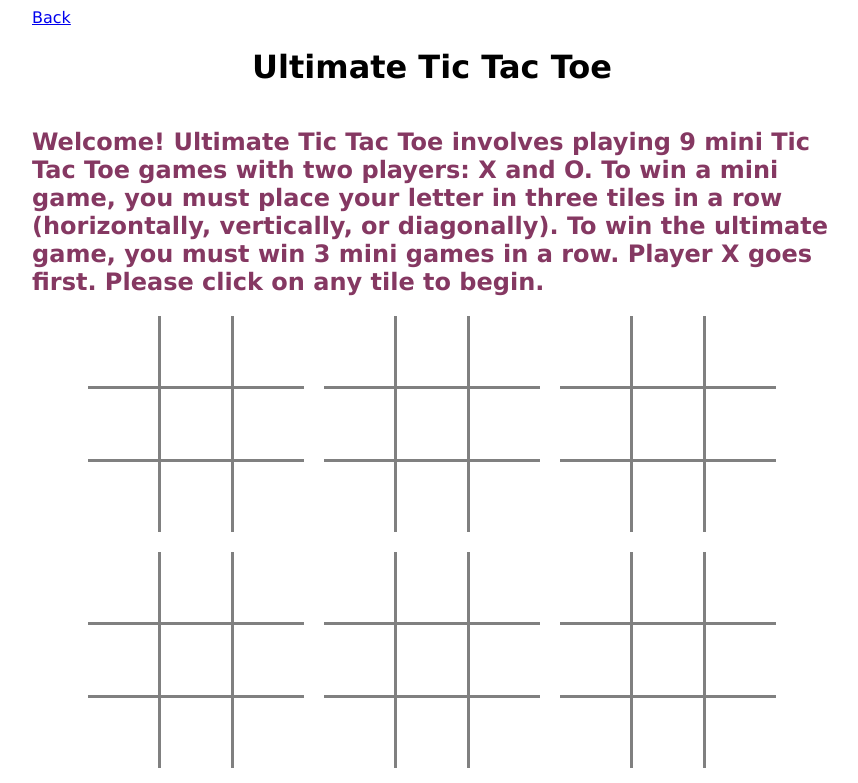
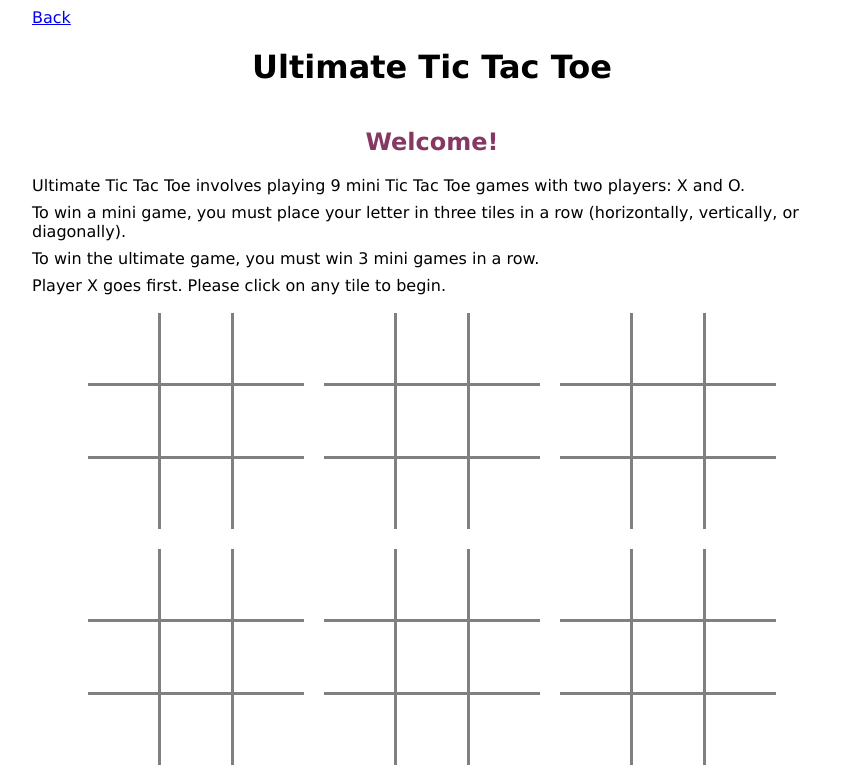
Before and after one commit to sophialuo/sophialuo.me, a Next.js app: page /ultimate-tic-tac-toe in a window 1280 px wide. Shown: the top 783 px of the page, without its empty margins (208-1066 px from the left). Built offline with nearby package versions, Linux system fonts and the light colour scheme.

Commit message:
better styling around messaging

```diff
--- a/app/components/UltimateTicTacToe/Main.tsx
+++ b/app/components/UltimateTicTacToe/Main.tsx
@@ -29,7 +29,7 @@ const Main: React.FC = () => {
     GameStatus.InProgress
   );
 
-  const [gameMessage, setGameMessage] = useState<string>(MSG_BEGINNING);
+  const [gameMessage, setGameMessage] = useState<string[]>(MSG_BEGINNING);
 
   useEffect(() => {
     if (moveCount === 0) {
@@ -111,7 +111,16 @@ const Main: React.FC = () => {
       </div>
       <div className="game-wrapper">
         <h1>Ultimate Tic Tac Toe</h1>
-        <h2 className="game-message">{gameMessage}</h2>
+        <h2 className="game-message">{gameMessage[0]}</h2>
+        {gameMessage.length > 0 && (
+          <div className="game-sub-message-wrapper">
+            {gameMessage.slice(1).map((msg) => (
+              <div className="game-sub-message" key={msg}>
+                {msg}
+              </div>
+            ))}
+          </div>
+        )}
         <div className="ultimate-board">
           {_.range(N).map((row: number) => {
             return (
--- a/app/components/UltimateTicTacToe/constants.tsx
+++ b/app/components/UltimateTicTacToe/constants.tsx
@@ -2,10 +2,17 @@ import { GameStatus } from "./types";
 
 export const N = 3;
 
-export const MSG_BEGINNING =
-  "Welcome! Ultimate Tic Tac Toe involves playing 9 mini Tic Tac Toe games with two players: X and O. To win a mini game, you must place your letter in three tiles in a row (horizontally, vertically, or diagonally). To win the ultimate game, you must win 3 mini games in a row. Player X goes first. Please click on any tile to begin.";
-export const MSG_CLICK_FOCUSED =
-  "Please click on an empty tile in the focused mini game.";
-export const MSG_CLICK_ANYWHERE =
-  "Please click on any empty tile in any mini game";
-export const MSG_GAME_OVER = (status: GameStatus) => `Game Over: ${status}`;
+export const MSG_BEGINNING = [
+  "Welcome!",
+  "Ultimate Tic Tac Toe involves playing 9 mini Tic Tac Toe games with two players: X and O.",
+  "To win a mini game, you must place your letter in three tiles in a row (horizontally, vertically, or diagonally).",
+  "To win the ultimate game, you must win 3 mini games in a row.",
+  "Player X goes first. Please click on any tile to begin.",
+];
+export const MSG_CLICK_FOCUSED = [
+  "Please click on an empty tile in the focused mini game.",
+];
+export const MSG_CLICK_ANYWHERE = [
+  "Please click on any empty tile in any mini game",
+];
+export const MSG_GAME_OVER = (status: GameStatus) => [`Game Over: ${status}`];
--- a/app/components/UltimateTicTacToe/styles.css
+++ b/app/components/UltimateTicTacToe/styles.css
@@ -19,6 +19,14 @@
 
 .game-message {
     color: #853862;
+}
+
+.game-sub-message-wrapper {
+    margin-bottom: 10px;
+}
+
+.game-sub-message {
+   margin-bottom: 8px;
 }
 
 .ultimate-board {
--- a/app/layout.tsx
+++ b/app/layout.tsx
@@ -1,4 +1,5 @@
 import { Inter } from "next/font/google";
+import React from "react";
 
 const inter = Inter({ subsets: ["latin"] });
 
```
